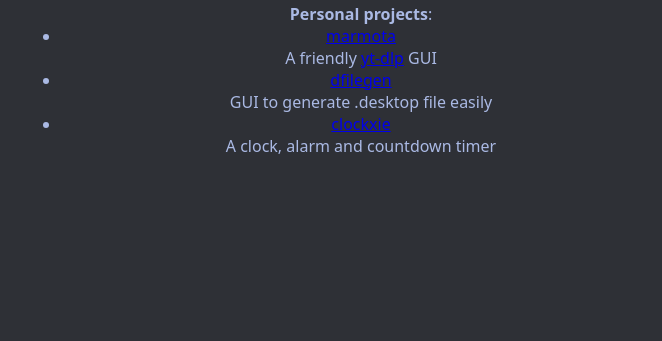
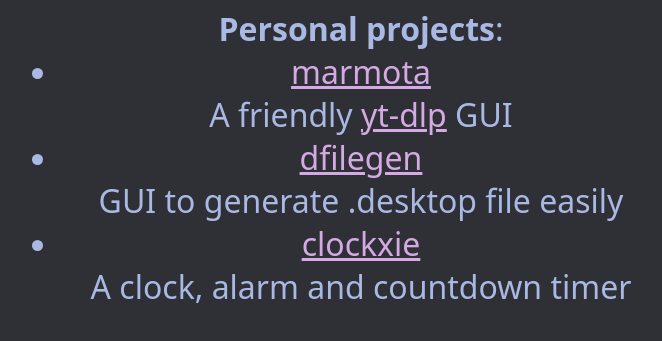
Before and after one commit to plucafs/plucafs.github.io, a plain HTML site: page index.html in a window 1280 px wide. Shown: the part 115-456 px from the top of the page, without its empty margins (279-941 px from the left). Drawn offline with Linux system fonts and the light colour scheme.

Commit message:
Font size

```diff
--- a/css/styles.css
+++ b/css/styles.css
@@ -4,10 +4,19 @@
     box-sizing: border-box;
 }
 
+a:link {
+    color: #d5aae4;
+}
+
+a:visited {
+    color: #a0d5a2;
+}
+
 body {
     background-color: #2e3036;
     color: #aab9e4;
     font-family: system-ui, -apple-system, BlinkMacSystemFont, 'Segoe UI', Roboto, Oxygen, Ubuntu, Cantarell, 'Open Sans', 'Helvetica Neue', sans-serif;
+    font-size: 32px;
     text-align: center;
     width: 600px;
     margin: auto;
--- a/index.html
+++ b/index.html
@@ -14,14 +14,16 @@
             </a>
         </header>
 
-        <div>
+        <div class="personal-projects">
             <p><strong>Personal projects</strong>:</p>
             <ul>
-                <li><a href="https://github.com/plucafs/marmota">marmota</a><br>
-                A friendly <a href="https://github.com/yt-dlp/yt-dlp">yt-dlp</a> GUI</li>
-                <li><a href="https://github.com/plucafs/dfilegen">dfilegen</a><br>
+                <li><a href="https://github.com/plucafs/marmota" target="_blank">marmota</a><br>
+                A friendly <a href="https://github.com/yt-dlp/yt-dlp" target="_blank">yt-dlp</a> GUI</li>
+
+                <li><a href="https://github.com/plucafs/dfilegen" target="_blank">dfilegen</a><br>
                 GUI to generate .desktop file easily</li>
-                <li><a href="https://github.com/plucafs/clockxie">clockxie</a><br>
+
+                <li><a href="https://github.com/plucafs/clockxie" target="_blank">clockxie</a><br>
                 A clock, alarm and countdown timer</li>
             </ul>
         </div>
```
